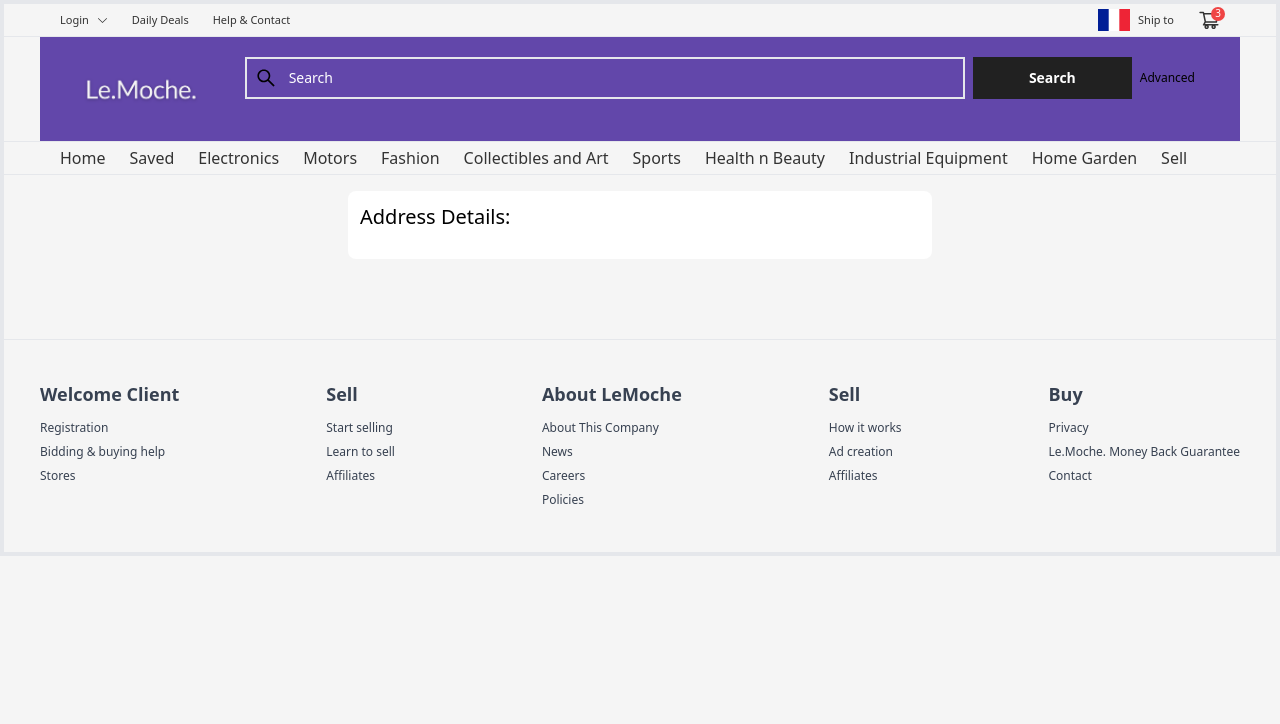
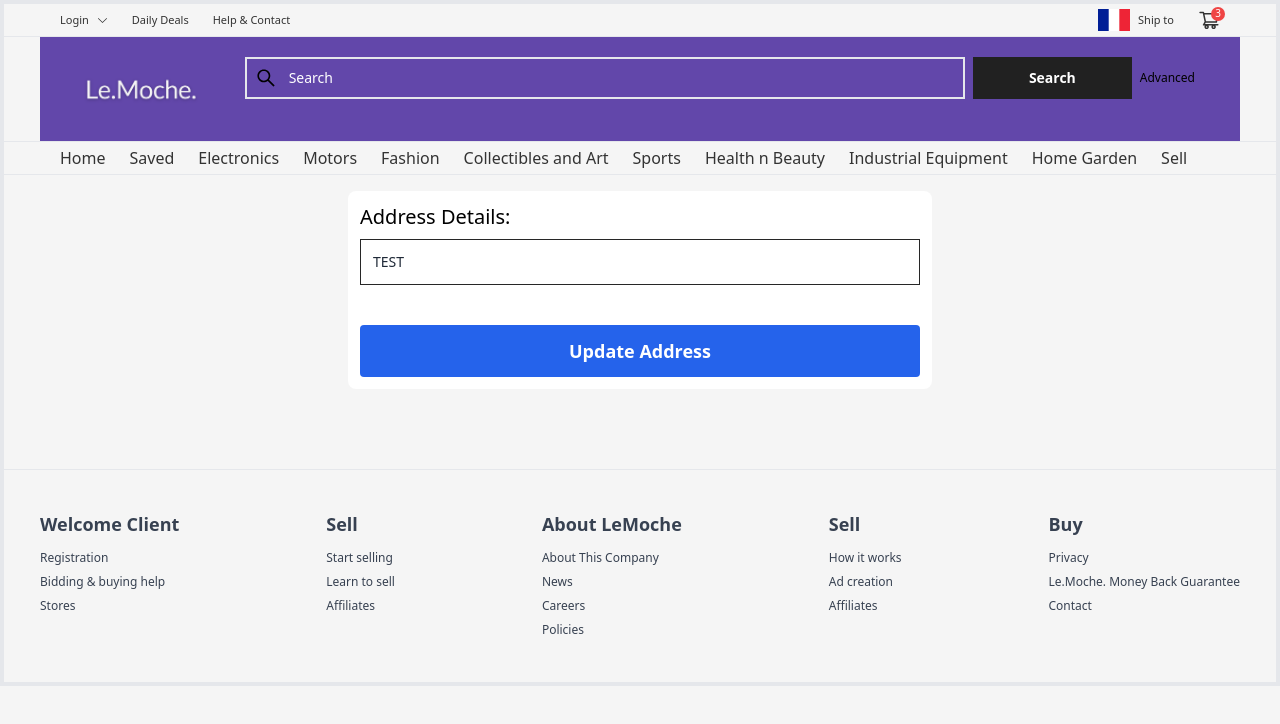
Before and after one commit to ricardomrcruz/craigsbrother_retail, a Next.js app: page /address in a window 1280 px wide. Shown: the top 724 px of the page. Built offline with nearby package versions, Linux system fonts and the light colour scheme.

Commit message:
addressinput

```diff
--- a/app/address/page.js
+++ b/app/address/page.js
@@ -4,6 +4,7 @@
 
 import MainLayout from "../layouts/MainLayout"
 import { AiOutlineLoading3Quarters } from "react-icons/ai"
+import TextInput from "../components/TextInput"
 
 export default function Address() {
 
@@ -23,12 +24,28 @@
                             <form>
 
                                 <div className="mb-4">
+                                    <TextInput
 
+                                        className="w-full"
+                                        string={'TEST'}
+                                        placeholder="Name"
 
-
-
-
+                                    />
                                 </div>
+                                <button
+                                    className="
+                                    mt-6
+                                    w-full
+                                    text-white
+                                    text-lg
+                                    font-semibold
+                                    p-3
+                                    rounded
+                                    bg-blue-600
+                                    "
+                                >
+                                    Update Address
+                                </button>
 
                             </form>
 
--- a/app/components/TextInput.js
+++ b/app/components/TextInput.js
@@ -1,15 +1,11 @@
-"use client"
+"use client";
 
-import Link from "next/link"
+import Link from "next/link";
 
-
-export default function TextInput({string, placeholder, error, onUpdate}){
-
+export default function TextInput({ string, placeholder, error, onUpdate }) {
   return (
     <>
-
       <input
-
         placeholder={placeholder}
         className="
                         w-full
@@ -19,16 +15,18 @@
                         text-sm
                         border-[#272727]
                         p-3
-
+                        placeholder-gray-500
+                        focus:outline-none
                     "
-
-
+                    value={string || ''}
+                    onChange={(event) => onUpdate(event.target.value)}
+                    type="text"
+                    autoComplete="off"
       />
 
-
-
-
+      <div className="text-red-500 text-[14px] font-semibold">
+            {error ? (error) : null}
+      </div>
     </>
-
-    )
+  );
 }
```
Lines whose indentation alone changed are shown as unchanged.
